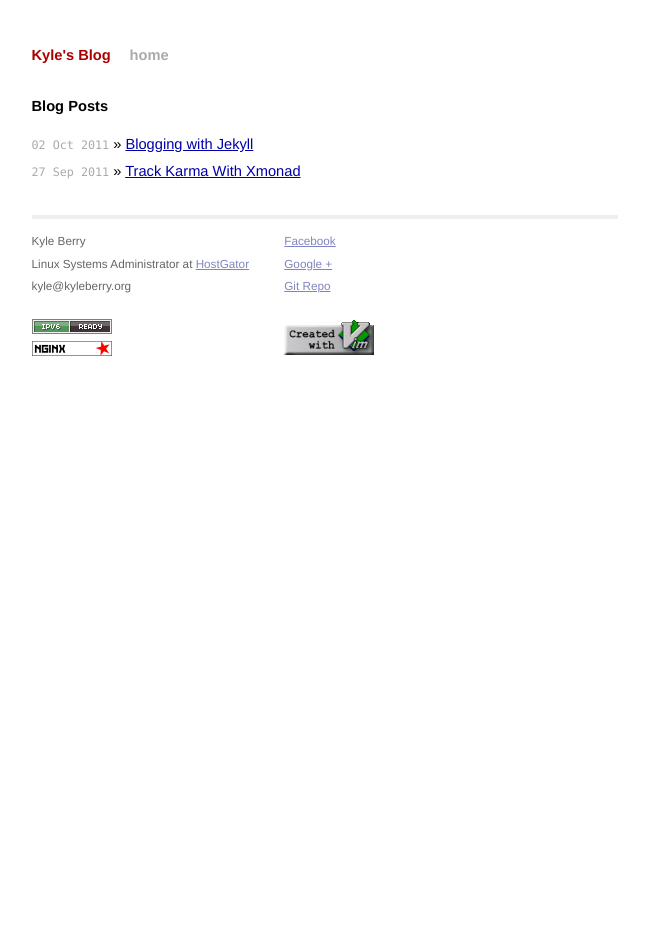
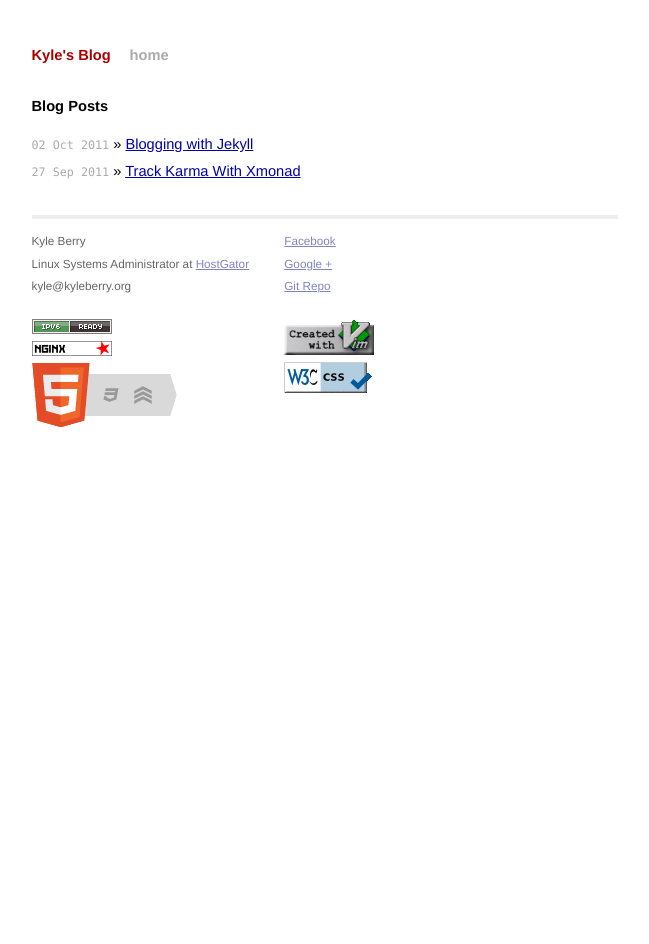
Before and after one commit to k6b/jekyll, a Jekyll site: the page built from index.html, in a window 1280 px wide. Shown: the whole page, without its empty margins (315-964 px from the left). Built offline with Jekyll 4.4.1, drawn with Linux system fonts in a browser that asks for light colours; Markdown is read by kramdown in place of the engine named in the settings.

Commit message:
added valid html5/css badges

```diff
--- a/_layouts/default.html
+++ b/_layouts/default.html
@@ -48,6 +48,7 @@
         <br />
         <a href="http://www.ipv6.org"><img src="/images/ipv6-ready.png" alt="IPv6 ready"></a><br />
         <a href="http://wiki.nginx.org"><img src="/images/nginx-inside.png" alt="nginx inside"></a><br />
+        <a href="http://www.w3.org"><img src="/images/valid_html5.png" alt="valid html5"></a><br />
       </p>
     </div>
     <div class="contact">
@@ -57,6 +58,7 @@
         <a href="http://git.kyleberry.org/">Git Repo</a><br />
         <br />
         <a href="http://www.vim.org/"><img src="/images/vim_created.png" alt="created with vim"></a><br />
+        <a href="http://jigsaw.w3.org/css-validator/check/referer"><img src="/images/valid_css.gif" alt="valid CSS 3.0"></a><br />
       </p>
     </div>
   </div>
```
Also changed, not shown: images/valid_css.gif (added), images/valid_html5.png (added).
